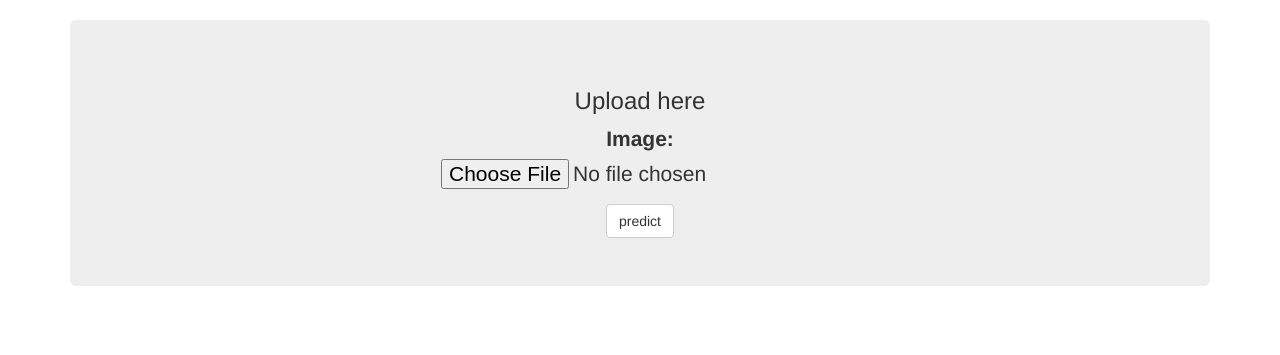
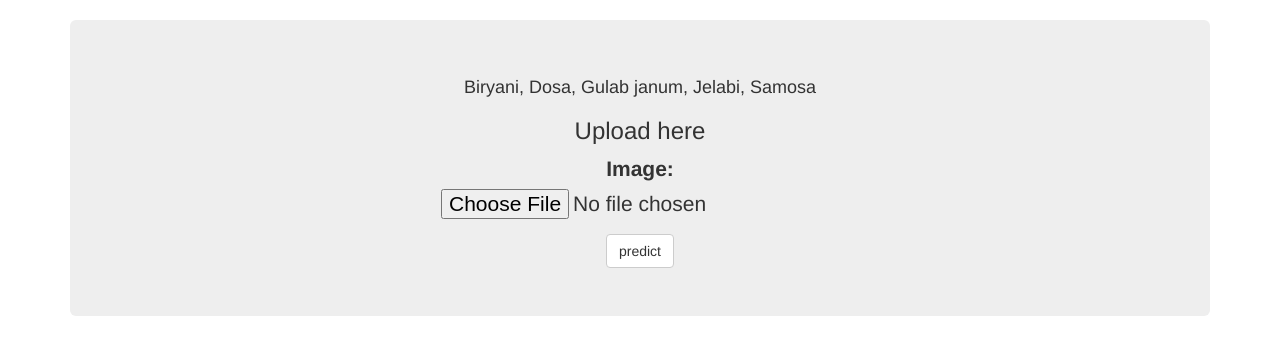
Before and after one commit to 10zinten/food-image-classifier, a Django app: page / in a window 1280 px wide. Shown: the part 72-427 px from the top of the page. Run offline with Django 3.2, Linux system fonts and the light colour scheme; parts of the project's set-up code (start-up, migrations or seed data) failed here and were passed over; some libraries are stand-ins or nearby versions.

Commit message:
fix: show range of dish item for prediction

```diff
--- a/foodImageClassifier/classifier/templates/indian_food.html
+++ b/foodImageClassifier/classifier/templates/indian_food.html
@@ -2,6 +2,7 @@
 
 {% block content %}
    <div align=center>
+       <h4> Biryani, Dosa, Gulab janum, Jelabi, Samosa </h4>
         <h3 align=center> Upload here </h3>
         <form method='POST' action='' enctype='multipart/form-data'>
             {% csrf_token %}
```
